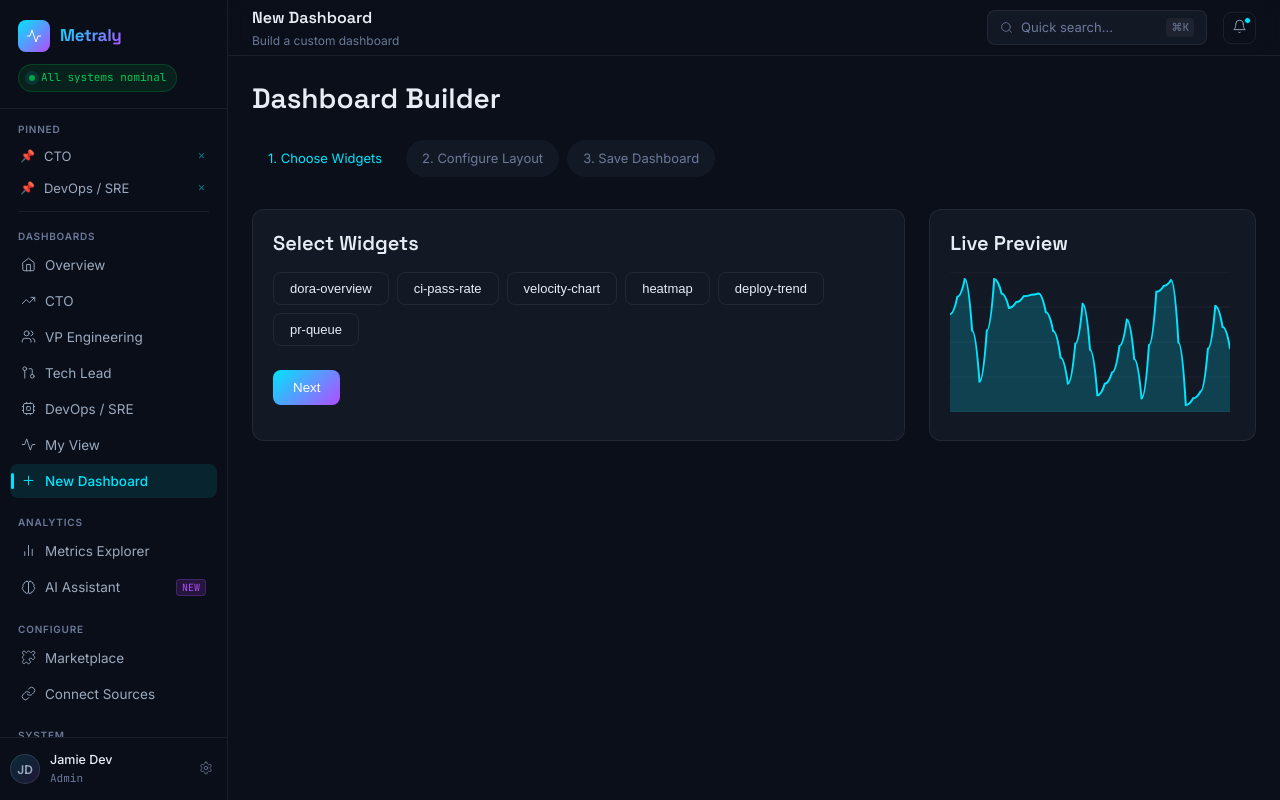
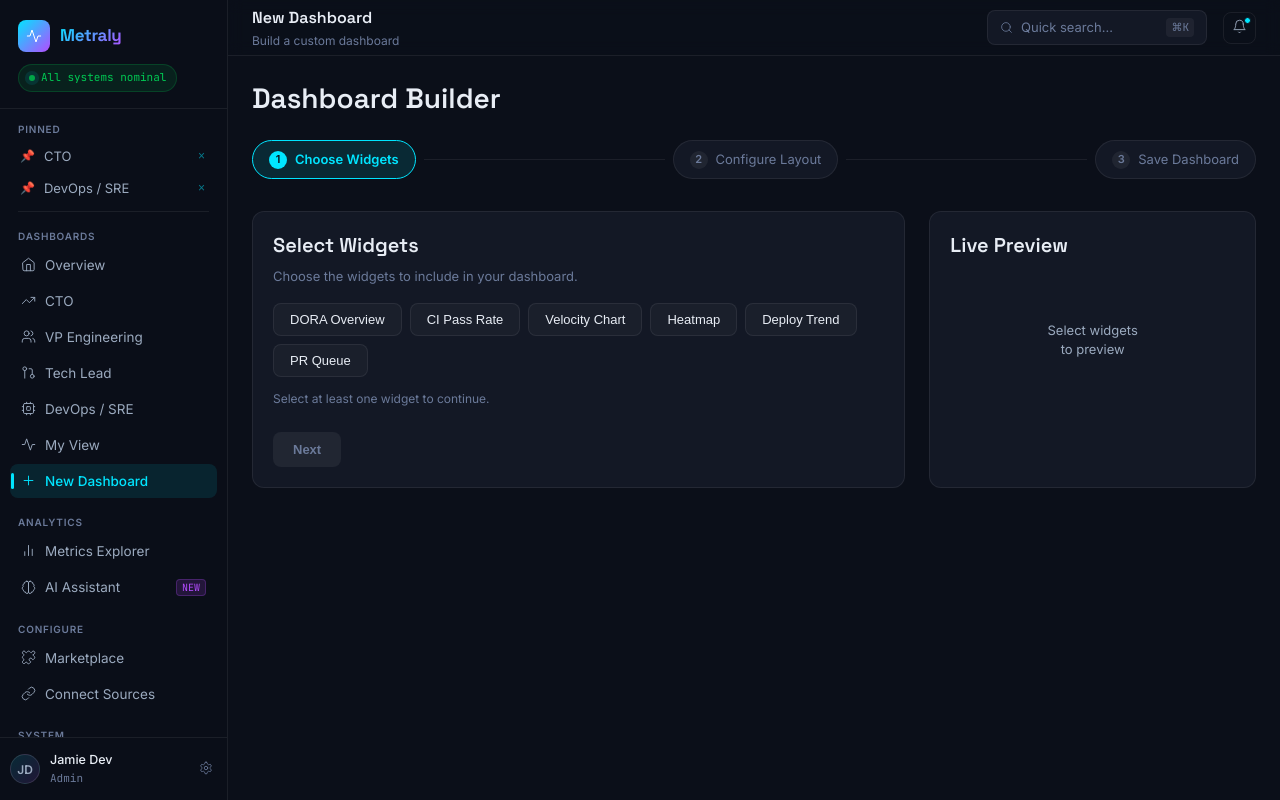
Before and after one commit to azyoskol/tl-tools, a React (Vite) app in the folder ui/: page / in a window 1280 px wide. Both pictures are taken after a click on the button "New Dashboard". Built offline with nearby package versions, Linux system fonts and the light colour scheme; the HTML template or start-up script is replaced by a standard one.

Commit message:
WIP on New Dashboard.

```diff
--- a/ui/src/screens/DashboardWizardScreen.tsx
+++ b/ui/src/screens/DashboardWizardScreen.tsx
@@ -4,42 +4,216 @@ import { AreaChart } from '../components/charts/AreaChart';
 import { createDashboard } from '../api/metrics';
 import { makeTimeSeries } from '../components/charts/utils';
 
-const steps = ['Choose Widgets', 'Configure Layout', 'Save Dashboard'];
+const STEPS = ['Choose Widgets', 'Configure Layout', 'Save Dashboard'];
+
+const AVAILABLE_WIDGETS = [
+  { id: 'dora-overview', label: 'DORA Overview' },
+  { id: 'ci-pass-rate', label: 'CI Pass Rate' },
+  { id: 'velocity-chart', label: 'Velocity Chart' },
+  { id: 'heatmap', label: 'Heatmap' },
+  { id: 'deploy-trend', label: 'Deploy Trend' },
+  { id: 'pr-queue', label: 'PR Queue' },
+];
 
 interface DashboardWizardScreenProps {
   onSave?: () => void;
   onCancel?: () => void;
 }
 
-export const DashboardWizardScreen: React.FC<DashboardWizardScreenProps> = () => {
+export const DashboardWizardScreen: React.FC<DashboardWizardScreenProps> = ({ onSave }) => {
   const [step, setStep] = useState(0);
-  const [widgets, setWidgets] = useState<string[]>([]);
+  const [selected, setSelected] = useState<string[]>([]);
   const [name, setName] = useState('');
+  const [saved, setSaved] = useState(false);
 
-  const availableWidgets = ['dora-overview', 'ci-pass-rate', 'velocity-chart', 'heatmap', 'deploy-trend', 'pr-queue'];
-  const toggleWidget = (w: string) => setWidgets(prev => prev.includes(w) ? prev.filter(x => x !== w) : [...prev, w]);
-  const handleSave = async () => { await createDashboard({ name, widgets, widgetSizes: {}, timeRange: '30d', team: 'All teams' }); alert('Dashboard saved!'); };
+  const toggle = (id: string) =>
+    setSelected(prev => prev.includes(id) ? prev.filter(x => x !== id) : [...prev, id]);
+
+  const handleSave = async () => {
+    await createDashboard({ name: name || 'Untitled Dashboard', widgets: selected, widgetSizes: {}, timeRange: '30d', team: 'All teams' });
+    setSaved(true);
+    setTimeout(() => onSave?.(), 1200);
+  };
+
+  if (saved) return (
+    <div className="fade-up-2" style={{ padding: 24, display: 'flex', flexDirection: 'column', alignItems: 'center', justifyContent: 'center', minHeight: 300, gap: 12 }}>
+      <div style={{ fontSize: 32 }}>✓</div>
+      <div style={{ fontSize: 18, fontWeight: 600, color: 'var(--cyan)' }}>Dashboard saved!</div>
+      <div style={{ fontSize: 13, color: 'var(--muted)' }}>Redirecting…</div>
+    </div>
+  );
 
   return (
     <div className="fade-up-3" style={{ padding: 24 }}>
       <h1 style={{ fontSize: 28, marginBottom: 24 }}>Dashboard Builder</h1>
-      <div style={{ display: 'flex', gap: 8, marginBottom: 32 }}>
-        {steps.map((s, i) => (
-          <div key={i} style={{ padding: '8px 16px', borderRadius: 20, fontSize: 13, background: i <= step ? 'var(--cyan)20' : 'var(--glass)', color: i <= step ? 'var(--cyan)' : 'var(--muted)' }}>{i + 1}. {s}</div>
-        ))}
+
+      {/* Stepper */}
+      <div style={{ display: 'flex', gap: 0, marginBottom: 32, alignItems: 'center' }}>
+        {STEPS.map((s, i) => {
+          const done = i < step;
+          const active = i === step;
+          return (
+            <React.Fragment key={i}>
+              <div style={{
+                display: 'flex', alignItems: 'center', gap: 8,
+                padding: '8px 16px', borderRadius: 20, fontSize: 13,
+                background: active ? 'rgba(0,229,255,0.12)' : done ? 'rgba(0,229,255,0.06)' : 'var(--glass)',
+                color: active ? 'var(--cyan)' : done ? 'rgba(0,229,255,0.6)' : 'var(--muted)',
+                border: `1px solid ${active ? 'var(--cyan)' : 'var(--border)'}`,
+                fontWeight: active ? 600 : 400,
+                transition: 'all 0.2s',
+              }}>
+                <span style={{
+                  width: 18, height: 18, borderRadius: '50%', display: 'inline-flex',
+                  alignItems: 'center', justifyContent: 'center', fontSize: 11, fontWeight: 700,
+                  background: active ? 'var(--cyan)' : done ? 'rgba(0,229,255,0.3)' : 'rgba(255,255,255,0.06)',
+                  color: active ? '#0b0f19' : done ? 'var(--cyan)' : 'var(--muted)',
+                  flexShrink: 0,
+                }}>
+                  {done ? '✓' : i + 1}
+                </span>
+                {s}
+              </div>
+              {i < STEPS.length - 1 && (
+                <div style={{ flex: 1, height: 1, background: i < step ? 'rgba(0,229,255,0.3)' : 'var(--border)', margin: '0 8px' }} />
+              )}
+            </React.Fragment>
+          );
+        })}
       </div>
+
       <div style={{ display: 'grid', gridTemplateColumns: '2fr 1fr', gap: 24 }}>
         <Widget>
-          {step === 0 && (<><h3 style={{ marginBottom: 16 }}>Select Widgets</h3><div style={{ display: 'flex', flexWrap: 'wrap', gap: 8 }}>{availableWidgets.map(w => (<button key={w} onClick={() => toggleWidget(w)} style={{ padding: '8px 16px', borderRadius: 8, border: '1px solid', borderColor: widgets.includes(w) ? 'var(--cyan)' : 'var(--border)', background: widgets.includes(w) ? 'var(--cyan)20' : 'transparent', color: 'var(--text)', cursor: 'pointer', fontSize: 13 }}>{w}</button>))}</div></>)}
-          {step === 1 && (<><h3 style={{ marginBottom: 16 }}>Configure Dashboard</h3><input value={name} onChange={e => setName(e.target.value)} placeholder="Dashboard name" style={{ width: '100%', padding: '12px', borderRadius: 8, border: '1px solid var(--border)', background: 'var(--bg)', color: 'var(--text)', fontSize: 14, marginBottom: 16 }} /></>)}
-          {step === 2 && (<><h3 style={{ marginBottom: 16 }}>Preview</h3><div style={{ color: 'var(--muted)' }}>Dashboard: {name}</div><div style={{ color: 'var(--muted)' }}>Widgets: {widgets.join(', ')}</div></>)}
+          {/* Step 1: Choose Widgets */}
+          {step === 0 && (
+            <>
+              <h3 style={{ marginBottom: 8 }}>Select Widgets</h3>
+              <p style={{ fontSize: 13, color: 'var(--muted)', marginBottom: 16 }}>
+                Choose the widgets to include in your dashboard.
+              </p>
+              <div style={{ display: 'flex', flexWrap: 'wrap', gap: 8 }}>
+                {AVAILABLE_WIDGETS.map(({ id, label }) => {
+                  const on = selected.includes(id);
+                  return (
+                    <button key={id} onClick={() => toggle(id)} style={{
+                      padding: '8px 16px', borderRadius: 8, fontSize: 13, cursor: 'pointer',
+                      border: `1px solid ${on ? 'var(--cyan)' : 'var(--border)'}`,
+                      background: on ? 'rgba(0,229,255,0.12)' : 'rgba(255,255,255,0.03)',
+                      color: on ? 'var(--cyan)' : 'var(--text)',
+                      fontWeight: on ? 600 : 400,
+                      transition: 'all 0.15s',
+                    }}>
+                      {on && <span style={{ marginRight: 6 }}>✓</span>}{label}
+                    </button>
+                  );
+                })}
+              </div>
+              {selected.length === 0 && (
+                <p style={{ fontSize: 12, color: 'var(--muted)', marginTop: 12 }}>Select at least one widget to continue.</p>
+              )}
+            </>
+          )}
+
+          {/* Step 2: Configure */}
+          {step === 1 && (
+            <>
+              <h3 style={{ marginBottom: 8 }}>Configure Dashboard</h3>
+              <p style={{ fontSize: 13, color: 'var(--muted)', marginBottom: 16 }}>Give your dashboard a name.</p>
+              <input
+                value={name}
+                onChange={e => setName(e.target.value)}
+                placeholder="e.g. Backend Team · Weekly"
+                style={{
+                  width: '100%', padding: '12px', borderRadius: 8, boxSizing: 'border-box',
+                  border: '1px solid var(--border)', background: 'rgba(255,255,255,0.03)',
+                  color: 'var(--text)', fontSize: 14, outline: 'none',
+                }}
+              />
+              <div style={{ marginTop: 16, fontSize: 13, color: 'var(--muted)' }}>
+                Widgets selected: {selected.length > 0
+                  ? selected.map(id => AVAILABLE_WIDGETS.find(w => w.id === id)?.label).join(', ')
+                  : <span style={{ color: 'var(--muted2)' }}>none</span>}
+              </div>
+            </>
+          )}
+
+          {/* Step 3: Preview & Save */}
+          {step === 2 && (
+            <>
+              <h3 style={{ marginBottom: 16 }}>Review & Save</h3>
+              <div style={{ display: 'flex', flexDirection: 'column', gap: 12 }}>
+                <div style={{ padding: '12px 16px', borderRadius: 8, background: 'rgba(255,255,255,0.03)', border: '1px solid var(--border)' }}>
+                  <div style={{ fontSize: 11, color: 'var(--muted)', textTransform: 'uppercase', letterSpacing: '0.06em', marginBottom: 4 }}>Name</div>
+                  <div style={{ fontSize: 15, fontWeight: 600, color: name ? 'var(--text)' : 'var(--muted2)' }}>
+                    {name || 'Untitled Dashboard'}
+                  </div>
+                </div>
+                <div style={{ padding: '12px 16px', borderRadius: 8, background: 'rgba(255,255,255,0.03)', border: '1px solid var(--border)' }}>
+                  <div style={{ fontSize: 11, color: 'var(--muted)', textTransform: 'uppercase', letterSpacing: '0.06em', marginBottom: 8 }}>Widgets ({selected.length})</div>
+                  <div style={{ display: 'flex', flexWrap: 'wrap', gap: 6 }}>
+                    {selected.length > 0
+                      ? selected.map(id => (
+                        <span key={id} style={{ padding: '4px 10px', borderRadius: 6, fontSize: 12, background: 'rgba(0,229,255,0.1)', color: 'var(--cyan)', border: '1px solid rgba(0,229,255,0.2)' }}>
+                          {AVAILABLE_WIDGETS.find(w => w.id === id)?.label}
+                        </span>
+                      ))
+                      : <span style={{ fontSize: 13, color: 'var(--muted2)' }}>No widgets selected</span>}
+                  </div>
+                </div>
+              </div>
+            </>
+          )}
+
+          {/* Nav buttons */}
           <div style={{ marginTop: 24, display: 'flex', gap: 12 }}>
-            {step > 0 && <button onClick={() => setStep(s => s - 1)} style={{ padding: '10px 20px', borderRadius: 8, border: '1px solid var(--border)', background: 'var(--glass)', color: 'var(--text)', cursor: 'pointer' }}>Back</button>}
-            {step < 2 && <button onClick={() => setStep(s => s + 1)} style={{ padding: '10px 20px', borderRadius: 8, border: 'none', background: 'var(--grad)', color: '#fff', cursor: 'pointer' }}>Next</button>}
-            {step === 2 && <button onClick={handleSave} style={{ padding: '10px 20px', borderRadius: 8, border: 'none', background: 'var(--grad)', color: '#fff', cursor: 'pointer' }}>Save Dashboard</button>}
+            {step > 0 && (
+              <button onClick={() => setStep(s => s - 1)} style={{
+                padding: '10px 20px', borderRadius: 8, cursor: 'pointer',
+                border: '1px solid var(--border)', background: 'var(--glass)', color: 'var(--text)', fontSize: 13,
+              }}>Back</button>
+            )}
+            {step < 2 && (
+              <button
+                onClick={() => setStep(s => s + 1)}
+                disabled={step === 0 && selected.length === 0}
+                style={{
+                  padding: '10px 20px', borderRadius: 8, cursor: selected.length > 0 || step > 0 ? 'pointer' : 'not-allowed',
+                  border: 'none', background: step === 0 && selected.length === 0 ? 'rgba(255,255,255,0.06)' : 'var(--grad)',
+                  color: step === 0 && selected.length === 0 ? 'var(--muted)' : '#fff', fontSize: 13, fontWeight: 600,
+                }}>Next</button>
+            )}
+            {step === 2 && (
+              <button onClick={handleSave} style={{
+                padding: '10px 20px', borderRadius: 8, border: 'none',
+                background: 'var(--grad)', color: '#fff', cursor: 'pointer', fontSize: 13, fontWeight: 600,
+              }}>Save Dashboard</button>
+            )}
           </div>
         </Widget>
-        <Widget><h3 style={{ marginBottom: 16 }}>Live Preview</h3><AreaChart data={makeTimeSeries(1, 20, 50, 20)} width={280} height={140} /></Widget>
+
+        {/* Live Preview */}
+        <Widget>
+          <h3 style={{ marginBottom: 12 }}>Live Preview</h3>
+          {selected.length > 0 ? (
+            <div style={{ display: 'flex', flexDirection: 'column', gap: 12 }}>
+              {selected.slice(0, 3).map(id => (
+                <div key={id}>
+                  <div style={{ fontSize: 11, color: 'var(--muted)', marginBottom: 4 }}>
+                    {AVAILABLE_WIDGETS.find(w => w.id === id)?.label}
+                  </div>
+                  <AreaChart data={makeTimeSeries(1, 20, 50, 20)} width={260} height={70} />
+                </div>
+              ))}
+              {selected.length > 3 && (
+                <div style={{ fontSize: 12, color: 'var(--muted)' }}>+{selected.length - 3} more widget{selected.length - 3 > 1 ? 's' : ''}</div>
+              )}
+            </div>
+          ) : (
+            <div style={{ display: 'flex', alignItems: 'center', justifyContent: 'center', height: 140, fontSize: 13, color: 'var(--muted2)', textAlign: 'center', lineHeight: 1.5 }}>
+              Select widgets<br />to preview
+            </div>
+          )}
+        </Widget>
       </div>
     </div>
   );
```
